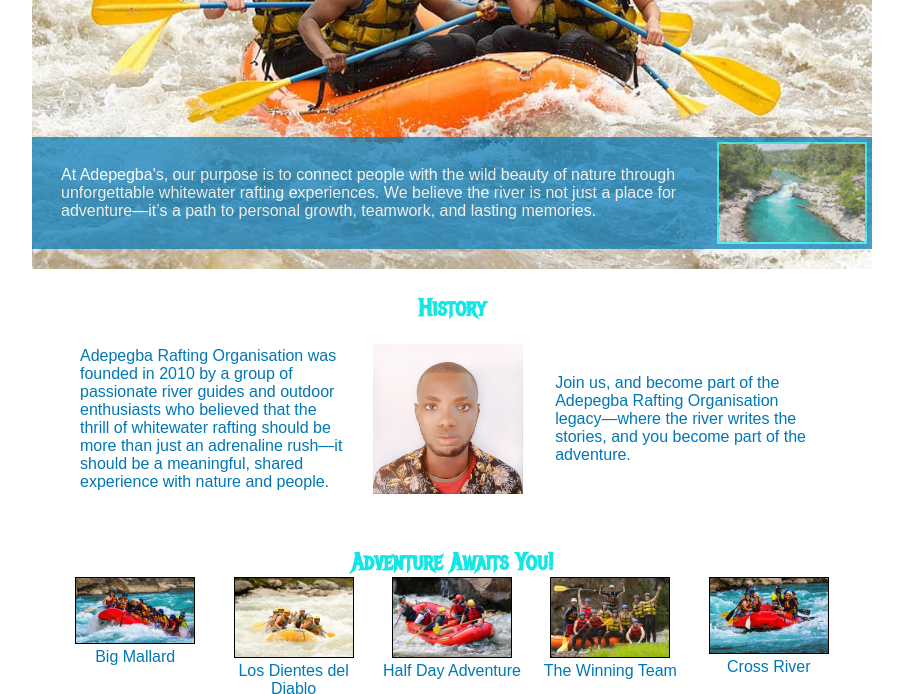
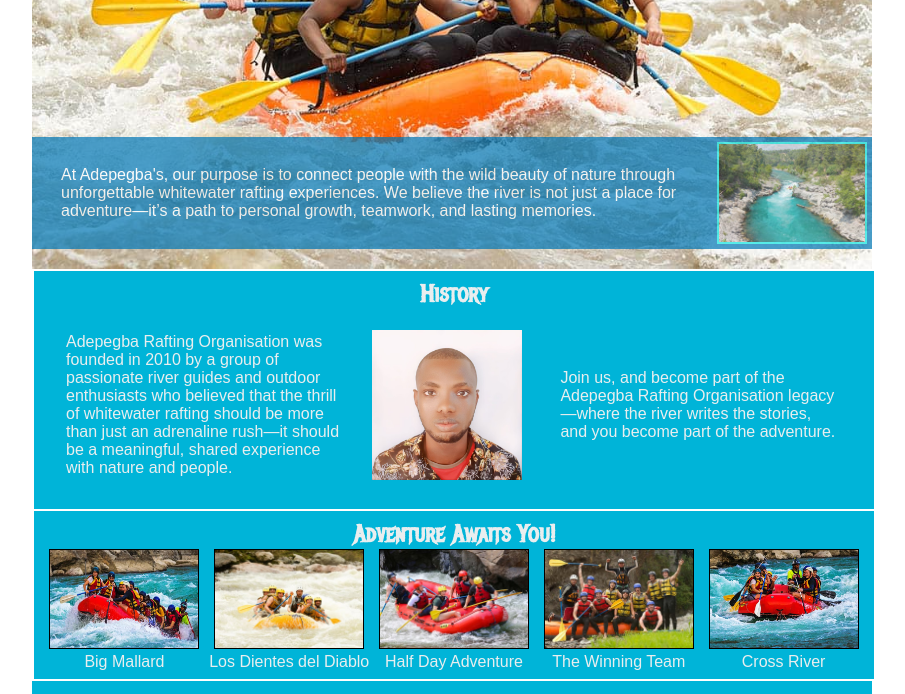
Before and after one commit to adepegba1/wdd130, a plain HTML site: page wwr/about.html in a window 1280 px wide. Shown: the part 357-1051 px from the top of the page, without its empty margins (188-1093 px from the left). Drawn offline with Linux system fonts and the light colour scheme; a web font is replaced by a local one.

Commit message:
updated about

```diff
--- a/wwr/styles/rafting.css
+++ b/wwr/styles/rafting.css
@@ -97,6 +97,7 @@ footer img{
 }
 .text-centered{
     text-align: center;
+    color: var(--accent1-color);
 }
 #adventure-gallery{
     display: grid;
@@ -104,7 +105,8 @@ footer img{
     justify-content: space-around;
 }
 #adventure-gallery img{
-    width: 120px;
+    width: 150px;
+    height: 100px;
     border: 1px solid black;
 }
 #history{
@@ -112,6 +114,7 @@ footer img{
     grid-template-columns: 2fr 1fr 2fr;
     justify-content: center;
     align-items: center;
+
 }
 #history img{
     width: 150px;
@@ -129,7 +132,15 @@ footer{
 footer .socialmedia{
     display: flex;
     gap:16px;
+    justify-content: flex-end;
 }
 footer a:hover{
     background-color: var(--accent1-color);
 }
+section{
+    background-color: var(--primary-color);
+    color: var(--accent1-color);
+    margin: 2px;
+    width: 100%;
+    height:auto;
+}
```
